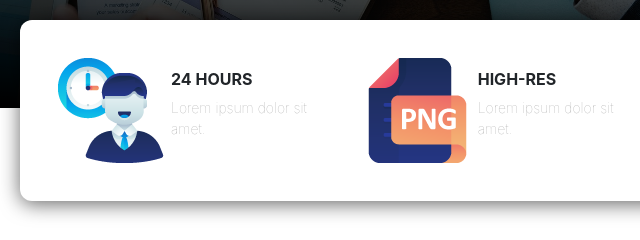
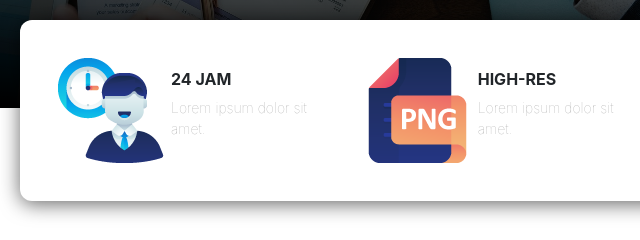
Before and after one commit to ALFINUR1871/latihan-multiple-remote, a plain HTML site: page index.html in a window 1280 px wide. Shown: the part 517-757 px from the top of the page, 145-785 px from the left. Drawn offline with nearby package versions, Linux system fonts and the light colour scheme; a web font is replaced by a local one.

Commit message:
second commit

```diff
--- a/index.html
+++ b/index.html
@@ -56,7 +56,7 @@
           <div class="row">
             <div class="col-sm">
               <img src="img/employee.png" alt="Employee" class="img-fluid float-left">
-              <h4>24 Hours</h4>
+              <h4>24 Jam</h4>
               <p>Lorem ipsum dolor sit amet.</p>
             </div>
             <div class="col-lg">
```
